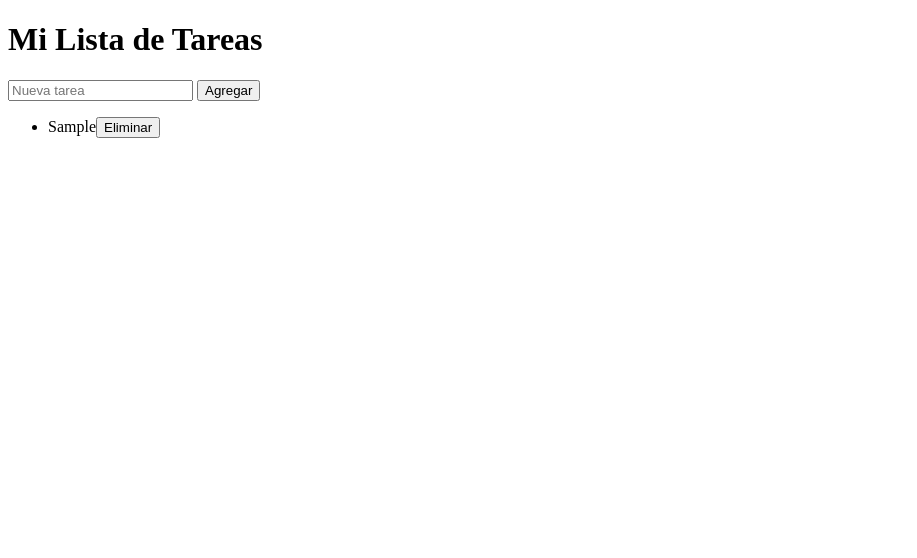
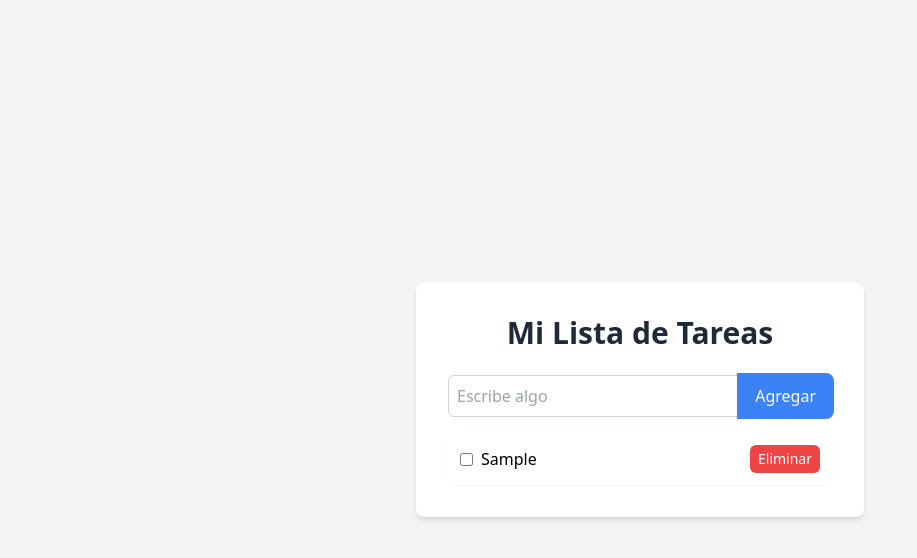
Before and after one commit to Elmuuquienmas/Practica-To-do, a plain HTML site: page index.html in a window 1280 px wide. Both pictures are taken after typing "Sample" into the empty fields and a click on the button "Agregar". Shown: the whole page, without its empty margins (0-917 px from the left). Drawn offline with nearby package versions, Linux system fonts and the light colour scheme.

Commit message:
Se agrego el framework reposnsivo modificando el codigo ademas de agregar la funcion de marcado de actividades

```diff
--- a/index.html
+++ b/index.html
@@ -4,13 +4,17 @@
     <meta charset="UTF-8">
     <meta name="viewport" content="width=device-width, initial-scale=1.0">
     <title>Lista de Tareas</title>
+    <script src="https://cdn.tailwindcss.com"></script>
 </head>
-<body>
-    <h1>Mi Lista de Tareas</h1>
-    <input type="text" id="tareaInput" placeholder="Nueva tarea">
-    <button onclick="agregarTarea()">Agregar</button>
-    <ul id="listaTareas"></ul>
-
+<body class="bg-gray-100 min-h-screen flex flex-col items-center justify-center p-4">
+    <div class="bg-white p-8 rounded-lg shadow-md w-full max-w-md">
+        <h1 class="text-3xl font-bold mb-6 text-center text-gray-800">Mi Lista de Tareas</h1>
+        <div class="flex mb-4">
+            <input type="text" id="tareaInput" placeholder="Escribe algo" class="flex-grow p-2 border border-gray-300 rounded-l-md focus:outline-none focus:ring-2 focus:ring-blue-500">
+            <button onclick="agregarTarea()" class="bg-blue-500 text-white px-4 py-2 rounded-r-md hover:bg-blue-600 focus:outline-none focus:ring-2 focus:ring-blue-500">Agregar</button>
+        </div>
+        <ul id="listaTareas" class="space-y-2"></ul>
+    </div>
     <script src="script.js"></script>
 </body>
 </html>
--- a/script.js
+++ b/script.js
@@ -1,35 +1,51 @@
-let tareas = []
-// Función para agregar una nueva tarea
+let tareas = [];
+
 function agregarTarea() {
     const input = document.getElementById('tareaInput');
     const tarea = input.value.trim();
 
     if (tarea) {
-        tareas.push(tarea);
+        tareas.push({ texto: tarea, completada: false });
         input.value = '';
         actualizarLista();
     }
 }
 
-// Función para actualizar la lista en el HTML
 function actualizarLista() {
     const lista = document.getElementById('listaTareas');
     lista.innerHTML = '';
 
     tareas.forEach((tarea, index) => {
         const li = document.createElement('li');
-        li.textContent = tarea;
+        li.className = 'flex items-center justify-between bg-white p-3 rounded-md shadow-sm';
+
+        const checkbox = document.createElement('input');
+        checkbox.type = 'checkbox';
+        checkbox.checked = tarea.completada;
+        checkbox.className = 'mr-2';
+        checkbox.onclick = () => completarTarea(index);
+
+        const span = document.createElement('span');
+        span.textContent = tarea.texto;
+        span.className = tarea.completada ? 'line-through text-gray-500 flex-grow' : 'flex-grow';
 
         const botonEliminar = document.createElement('button');
         botonEliminar.textContent = 'Eliminar';
+        botonEliminar.className = 'bg-red-500 text-white px-2 py-1 rounded-md text-sm hover:bg-red-600 focus:outline-none focus:ring-2 focus:ring-red-500';
         botonEliminar.onclick = () => eliminarTarea(index);
 
+        li.appendChild(checkbox);
+        li.appendChild(span);
         li.appendChild(botonEliminar);
         lista.appendChild(li);
     });
 }
 
-// Función para eliminar una tarea
+function completarTarea(index) {
+    tareas[index].completada = !tareas[index].completada;
+    actualizarLista();
+}
+
 function eliminarTarea(index) {
     tareas.splice(index, 1);
     actualizarLista();
```
